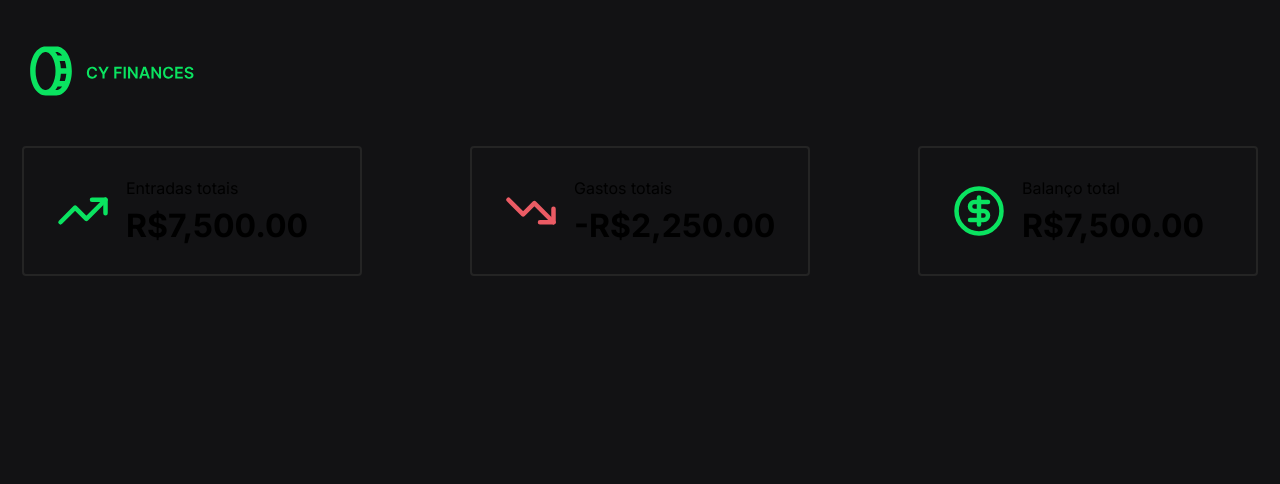
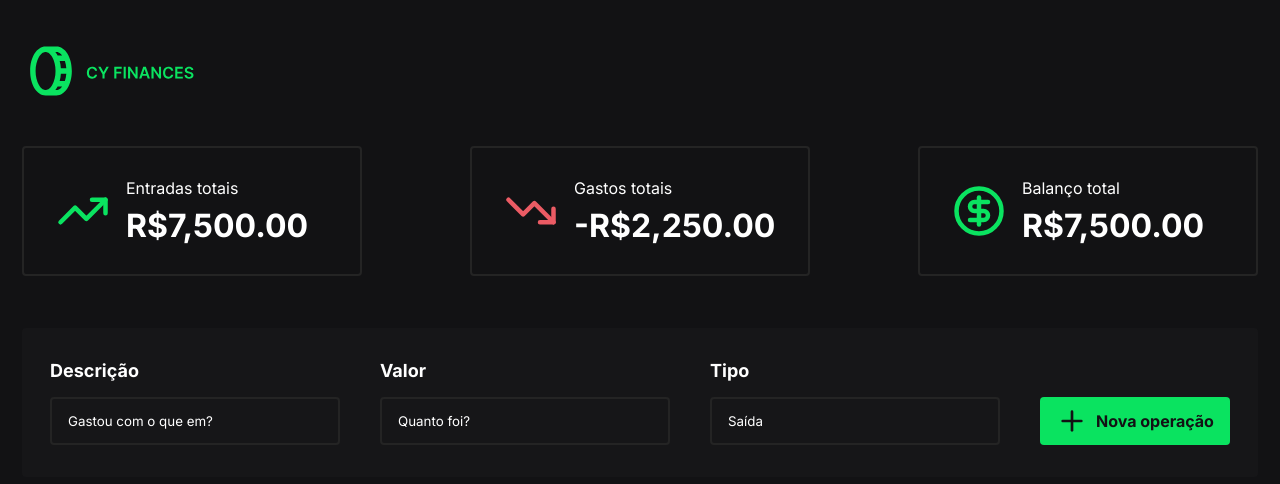
Before and after one commit to Vespasianoo/app-financess, a React (Vite) app: page / in a window 1280 px wide. Shown: the top 484 px of the page. Built offline with nearby package versions, Linux system fonts and the light colour scheme.

Commit message:
add component input

```diff
--- a/src/App.jsx
+++ b/src/App.jsx
@@ -10,4 +10,3 @@ function App() {
 }
 
 export default App
-// TODO - FAZER O THEME
--- a/src/components/Card/styles.js
+++ b/src/components/Card/styles.js
@@ -24,6 +24,9 @@ export const Content = styled.div`
   flex-direction: column;
   gap: 0.8rem;
 
+  > span {
+    color: ${theme.colors.white};
+  }
   > span:last-child {
     font-size: 3.2rem;
     font-weight: 700;
--- a/src/components/Header/styles.js
+++ b/src/components/Header/styles.js
@@ -3,4 +3,5 @@ import styled from "styled-components"
 export const Container = styled.header`
   display: flex;
   justify-content: space-between;
+  margin-bottom: 5.2rem;
 `
--- /dev/null
+++ b/src/components/Input/index.jsx
@@ -0,0 +1,9 @@
+import * as S from "./styles"
+export function Input({ name, type = "text", label, placeholder, ...props }) {
+  return (
+    <S.Container>
+      <S.Label htmlFor="">{label}</S.Label>
+      <S.Input type={type} name={name} placeholder={placeholder} {...props} />
+    </S.Container>
+  )
+}
--- /dev/null
+++ b/src/components/Input/styles.js
@@ -0,0 +1,28 @@
+import styled from "styled-components"
+import theme from "../../styles/theme"
+
+export const Container = styled.div`
+  display: flex;
+  flex-direction: column;
+  gap: 1.6rem;
+  width: min(100%, 29rem);
+`
+export const Label = styled.label`
+  color: ${theme.colors.white};
+  font-size: 1.8rem;
+  font-weight: 700;
+`
+export const Input = styled.input`
+  padding: 1.6rem;
+  border-radius: 0.4rem;
+  border: 0.2rem solid ${theme.colors.zinc_800};
+  color: ${theme.colors.white};
+  width: 100%;
+  max-width: 29rem;
+  width: 100%;
+  height: 4.8rem;
+
+  &::placeholder {
+    color: ${theme.colors.white};
+  }
+`
--- a/src/components/Layout/index.jsx
+++ b/src/components/Layout/index.jsx
@@ -1,12 +1,14 @@
 import { Container } from "./styles"
 import { Nav } from "../Nav"
 import { Header } from "../Header"
+import { NewOperation } from "../NewOperation"
 
 export function Layout() {
   return (
     <Container>
       <Nav />
       <Header />
+      <NewOperation />
     </Container>
   )
 }
--- a/src/components/NewOperation/index.jsx
+++ b/src/components/NewOperation/index.jsx
@@ -1,5 +1,51 @@
+import { Input } from "../Input"
+import { Plus } from "lucide-react"
 import * as S from "./styles"
+import { useState } from "react"
 
 export function NewOperation() {
-  return <S.Container></S.Container>
+  const [objeto, setObjeto] = useState({
+    description: "",
+    value: ""
+  })
+  const handleChange = event => {
+    const { name, value } = event.target
+    setObjeto({
+      ...objeto,
+      [name]: value
+    })
+  }
+
+  const handleNew = event => {
+    event.preventDefault()
+
+    localStorage.setItem("item", JSON.stringify(objeto))
+    console.log(objeto)
+  }
+
+  return (
+    <S.Container>
+      <Input
+        type="text"
+        name="description"
+        label="Descrição"
+        placeholder="Gastou com o que em?"
+        value={objeto.description}
+        onChange={handleChange}
+      />
+      <Input
+        type="number"
+        name="value"
+        label="Valor"
+        placeholder="Quanto foi?"
+        value={objeto.value}
+        onChange={handleChange}
+      />
+      <Input type="text" name="type" label="Tipo" placeholder="Saída" />
+      <S.Button onClick={handleNew}>
+        <Plus size={32} />
+        Nova operação
+      </S.Button>
+    </S.Container>
+  )
 }
--- a/src/components/NewOperation/styles.js
+++ b/src/components/NewOperation/styles.js
@@ -1,3 +1,36 @@
 import styled from "styled-components"
+import theme from "../../styles/theme"
 
-export const Container = styled.div``
+export const Container = styled.div`
+  display: flex;
+  justify-content: space-between;
+  padding: 3.2rem 2.8rem;
+  background: ${theme.colors.zinc_900};
+  border-radius: 0.4rem;
+`
+
+export const Button = styled.button`
+  display: flex;
+  align-items: center;
+  align-self: flex-end;
+  gap: 0.8rem;
+
+  height: 4.8rem;
+  width: min(100%, 19rem);
+  padding-inline: 1.6rem;
+
+  background: ${theme.colors.green_500};
+  border-radius: 0.4rem;
+
+  color: ${theme.colors.background};
+  font-size: 1.6rem;
+  font-weight: 700;
+
+  cursor: pointer;
+
+  transition: filter 0.2s;
+
+  &:hover {
+    filter: brightness(0.9);
+  }
+`
--- a/src/styles/theme.js
+++ b/src/styles/theme.js
@@ -16,7 +16,7 @@ export default {
   },
   colors: {
     background: "#121214",
-    gren_500: "#0ae360",
+    green_500: "#0ae360",
     red_300: "#eb5b64",
     zinc_900: "#161618",
     zinc_800: "#242424",
```
